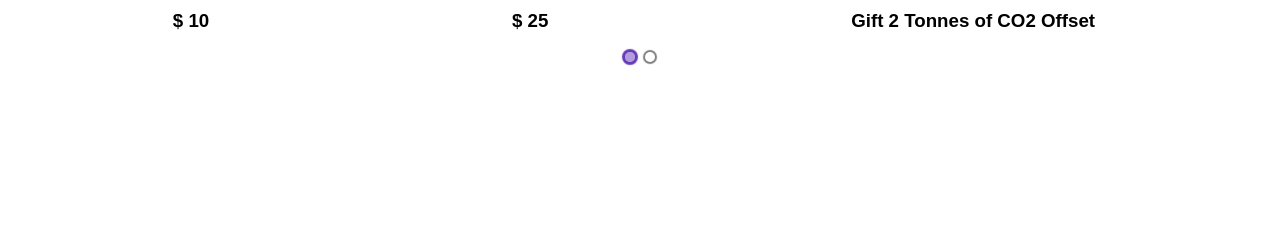
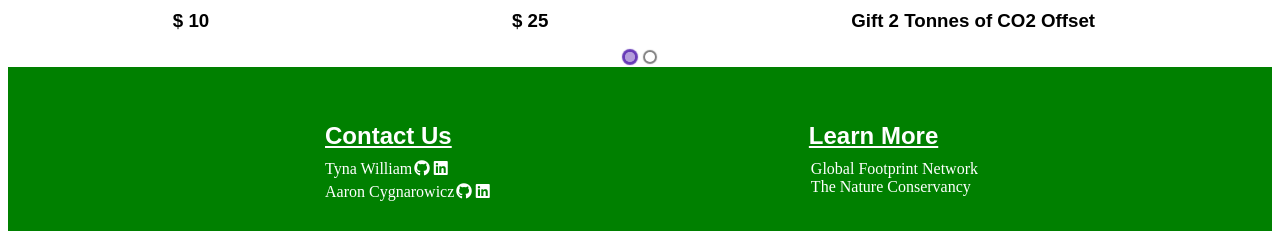
Before and after one commit to acyg2212/zero-carbon, a React (Create React App) app in the folder zero-carbon/: page / in a window 1280 px wide. Shown: the part 1068-1304 px from the top of the page. Before the commit the page ends 1143 px from the top, so only its background shows below. Built offline with nearby package versions, Linux system fonts and the light colour scheme.

Commit message:
Styling finished

```diff
--- a/zero-carbon/src/App.js
+++ b/zero-carbon/src/App.js
@@ -1,6 +1,8 @@
 import React from 'react';
 import SplashPage from './components/SplashPage';
 import logo from './assets/zero-carbon-logo.png'
+import ContactUS from './components/ContactUs'
+import LearnMore from './components/LearnMore'
 
 
 
@@ -11,6 +13,10 @@ function App() {
         <img className="header-img" src={logo} alt="Trees with Zero Carbon in Front of it" />
       </header>
       <SplashPage />
+      <footer>
+        <ContactUS />
+        <LearnMore />
+      </footer>
     </div>
   );
 }
--- a/zero-carbon/src/components/Card.js
+++ b/zero-carbon/src/components/Card.js
@@ -1,16 +1,16 @@
 import React from 'react'
-import { suggestions } from './data/Suggestions';
 
-function Card({suggestion}) {
+
+function Card({ suggestion }) {
     return (
         <a className='card' href={suggestion.link}>
             <div className='suggestion'>
-                <img src={suggestion.img_url} />
+                <img src={suggestion.img_url} alt="some suggestion to donate" />
                 <div className='info'>
                     <h3>{suggestion.title}</h3>
                     <a className='button' href={suggestion.link}>Learn More</a>
                 </div>
-                <h3 style={{margin: "0px"}}>{suggestion.desc}</h3>
+                <h3 style={{ margin: "0px" }}>{suggestion.desc}</h3>
             </div>
         </a>
     )
--- /dev/null
+++ b/zero-carbon/src/components/ContactUs.js
@@ -0,0 +1,33 @@
+import React from 'react';
+
+const ContactUs = () => {
+
+    return (
+        <div className="constact-us-div">
+            <h2 className="contact-us-header">Contact Us</h2>
+            <div className='contact-us-single-line'>
+                <div>Tyna William</div>
+                <a className="contact-us-link" href="https://github.com/tynawilliam">
+                    <div><i class="fab fa-github"></i></div>
+                </a>
+                <a className="contact-us-link" href="https://www.linkedin.com/in/tynadwilliam/">
+                    <div><i class="fab fa-linkedin"></i></div>
+                </a>
+            </div>
+
+            <div className='contact-us-single-line'>
+                <div>Aaron Cygnarowicz</div>
+                <a className="contact-us-link" href="https://github.com/acyg2212">
+                    <div><i class="fab fa-github"></i></div>
+                </a>
+                <a className="contact-us-link" href="https://www.linkedin.com/in/aaron-cygnarowicz-13806450/">
+                    <div><i class="fab fa-linkedin"></i></div>
+                </a>
+            </div>
+
+        </div>
+    )
+
+}
+
+export default ContactUs;
--- /dev/null
+++ b/zero-carbon/src/components/LearnMore.js
@@ -0,0 +1,22 @@
+import React from 'react';
+
+
+const LearnMore = () => {
+    return (
+        <div className="constact-us-div">
+            <h2 className="contact-us-header">Learn More</h2>
+            <div>
+                <a className="contact-us-link" href=" https://www.footprintnetwork.org/our-work/climate-change/">
+                    Global Footprint Network
+            </a>
+            </div>
+            <div>
+                <a className="contact-us-link" href="https://www.nature.org/en-us/get-involved/how-to-help/carbon-footprint-calculator/">
+                    The Nature Conservancy
+            </a>
+            </div>
+        </div >
+    )
+}
+
+export default LearnMore;
--- a/zero-carbon/src/components/Modals/TravelCalculator.js
+++ b/zero-carbon/src/components/Modals/TravelCalculator.js
@@ -168,7 +168,8 @@ const TravelCalculator = (props) => {
             <h1>Carbon Travel Calculator</h1>
             <div className="step-1-div">
                 <div>
-                    <h3>Step 1</h3>
+                    <h3 className="travel-steps">Step 1</h3>
+                    <p className="travel-calculator-instructions">(either search or enter travel distance)</p>
                 </div>
                 <form onSubmit={searchBarFunction}>
                     <div className="search-bar-div">
@@ -181,7 +182,10 @@ const TravelCalculator = (props) => {
             {/* <div className='calculator'> */}
 
             <div className="step-2-div">
-                <h3>Step 2</h3>
+                <div>
+                    <h3 className="travel-steps">Step 2</h3>
+                    <p className="travel-calculator-instructions">(enter fuel efficiency or search for your car)</p>
+                </div>
                 <form>
                     <div className='field'>
                         <label for='distance'>Trip Distance </label>
@@ -263,7 +267,7 @@ const TravelCalculator = (props) => {
                 </form>
             </div>
             <div className="step-3-div">
-                <h3>Step 3</h3>
+                <h3 className="travel-steps">Step 3</h3>
                 <div className="carbon-results">
                     <h3>Your Carbon footprint </h3>
                     <input name='footprint' value={footprint} />
@@ -271,7 +275,7 @@ const TravelCalculator = (props) => {
                 </div>
             </div>
             <div className="carousel-div hide">
-                <h2 style={{textAlign: "center"}}>Offset your carbon footprint with these suggestions</h2>
+                <h2 style={{ textAlign: "center" }}>Offset your carbon footprint with these suggestions</h2>
                 <NewCarousel />
             </div>
             {/* <div>{distance}</div> */}
--- a/zero-carbon/src/components/SplashPage.js
+++ b/zero-carbon/src/components/SplashPage.js
@@ -14,8 +14,8 @@ const customStyles = {
         bottom: 'auto',
         marginRight: '-50%',
         transform: 'translate(-50%, -50%)',
-        width: '60%',
-        height: '600px',
+        width: '70%',
+        height: 'auto',
         borderRadius: "30px",
         display: "flex",
         flexDirection: "column",
--- a/zero-carbon/src/index.css
+++ b/zero-carbon/src/index.css
@@ -1,7 +1,8 @@
 /* header */
 .header-img{
-    height:100px
+    height:100px;
 }
+
 
 /* Splash Page */
 .introduction-div{
@@ -133,6 +134,11 @@ form{
     flex-direction: column;
 }
 
+.travel-steps{
+    font-size: 30px;
+    margin-bottom: 5px;
+}
+
 .step-1-div{
     display: flex;
     justify-content: space-between;
@@ -152,6 +158,10 @@ form{
     justify-content: space-between;
     align-items: center;
     width:90%
+}
+
+.travel-calculator-instructions{
+    font-size:15px;
 }
 
 .carbon-results{
@@ -250,3 +260,40 @@ a {
 .hide {
     display: none;
 }
+
+/* footer */
+footer{
+    background-color: green;
+    display: flex;
+    align-items: flex-start;
+    justify-content: space-evenly;
+
+}
+
+.contact-us-header{
+    margin-bottom:10px;
+    text-decoration: underline;
+    font-family: sans-serif;
+    color:white;
+    padding-top:0;
+}
+
+
+.contact-us-single-line{
+    display: flex;
+    color: white;
+    margin-bottom: 5px;
+}
+
+.constact-us-div{
+    margin-left:25px;
+    padding-bottom: 25px;
+    padding-top:25px;
+    margin-top:10px
+}
+
+.contact-us-link{
+    color:white;
+    margin-left:2px;
+    margin-right:2px;
+}
```
Also changed, not shown: 1 other file (tests, documents, lock files or other folders).
